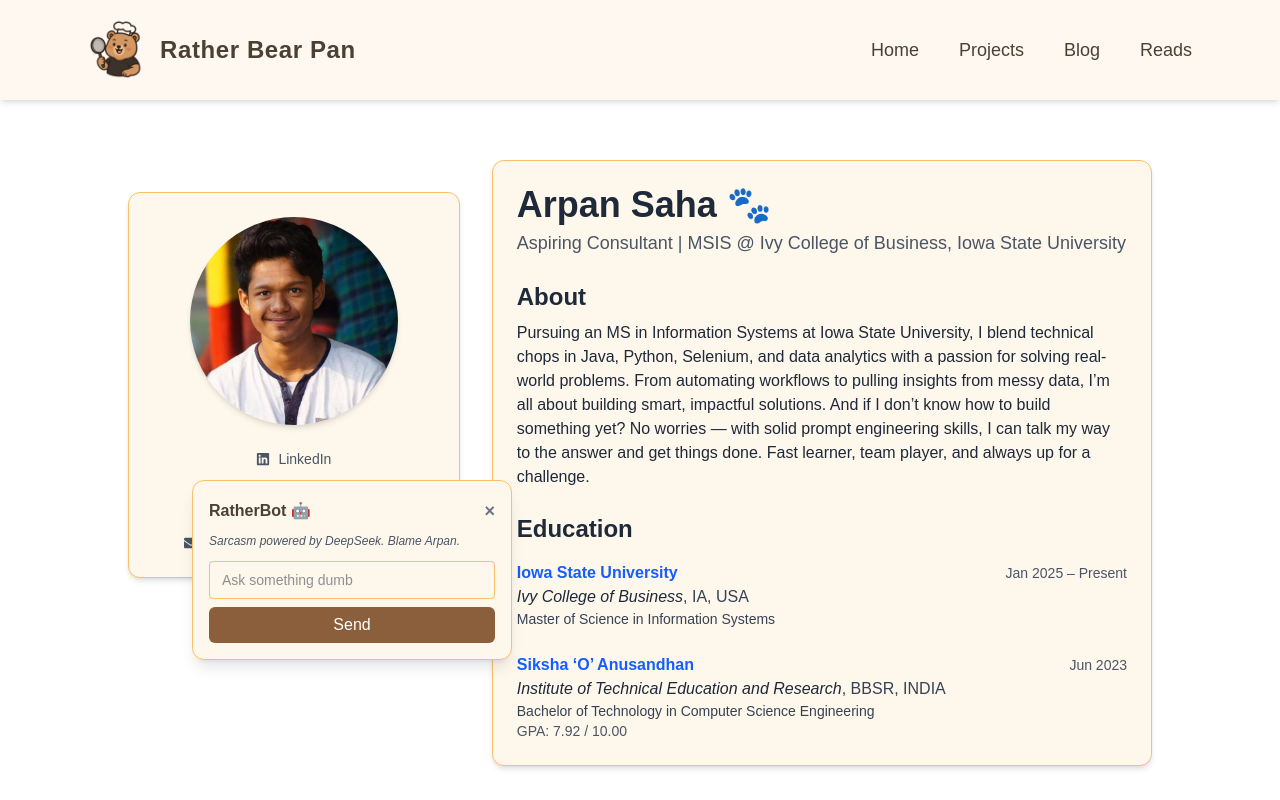
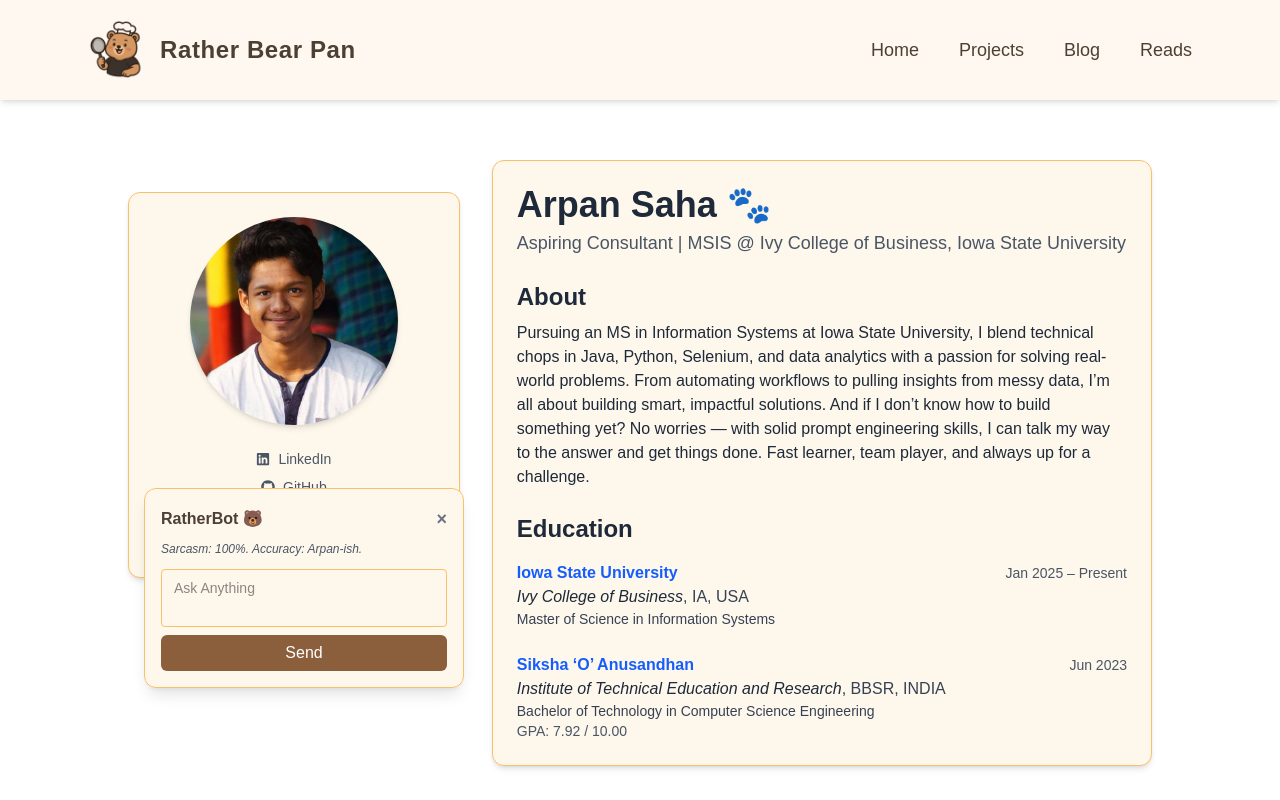
Before and after one commit to Arpan-bug/RatherBearPan, a Next.js app in the folder frontend/: page / in a window 1280 px wide. Both pictures are taken after a click on the button "🐻 Talk to RatherBot". Shown: the top 800 px of the page. Built offline with nearby package versions, Linux system fonts and the light colour scheme.

Commit message:
?? Final RatherBot?

```diff
--- a/frontend/components/DumbBot.js
+++ b/frontend/components/DumbBot.js
@@ -30,7 +30,7 @@
   };
 
   return (
-    <div className="fixed bottom-35 left-3/4 sm:left-[22%] md:left-[18%] lg:left-[15%] z-50">
+    <div className="fixed bottom-28 left-12 sm:left-16 md:left-32 lg:left-36 z-50">
       {!open ? (
         <button
           onClick={() => setOpen(true)}
@@ -39,9 +39,9 @@
           🐻 Talk to RatherBot
         </button>
       ) : (
-        <div className="w-80 bg-[#FEF7EC] border border-[#F9C06B] rounded-xl shadow-lg p-4">
+        <div className="w-80 max-h-[70vh] bg-[#FEF7EC] border border-[#F9C06B] rounded-xl shadow-lg p-4 flex flex-col justify-between overflow-hidden">
           <div className="flex justify-between items-center mb-2">
-            <h3 className="text-md font-bold text-[#4B4032]">RatherBot 🤖</h3>
+            <h3 className="text-md font-bold text-[#4B4032]">RatherBot 🐻</h3>
             <button
               onClick={() => setOpen(false)}
               className="text-gray-500 hover:text-red-500 text-lg font-bold"
@@ -51,21 +51,28 @@
           </div>
 
           <p className="text-xs text-gray-600 italic mb-3">
-            Sarcasm powered by DeepSeek. Blame Arpan.
+          Sarcasm: 100%. Accuracy: Arpan-ish.
           </p>
 
           {response && (
-            <div className="text-sm text-gray-800 mb-3 border rounded p-2 bg-white">
-              <strong>RatherBot:</strong> {response}
+            <div className="text-sm text-gray-800 mb-3 border rounded p-2 bg-white overflow-y-auto max-h-40">
+              <strong className="text-[#8B5E3C]">RatherBot:</strong>{' '}
+              <span>{loading ? '...' : response}</span>
             </div>
           )}
 
-          <input
-            type="text"
+          <textarea
             value={input}
             onChange={(e) => setInput(e.target.value)}
-            placeholder="Ask something dumb"
-            className="w-full px-3 py-2 border border-[#F9C06B] rounded mb-2 text-sm"
+            onKeyDown={(e) => {
+              if (e.key === 'Enter' && !e.shiftKey) {
+                e.preventDefault();
+                handleSend();
+              }
+            }}
+            placeholder="Ask Anything"
+            className="w-full px-3 py-2 border border-[#F9C06B] rounded mb-2 text-sm resize-none"
+            rows={2}
           />
 
           <button
--- a/frontend/pages/index.js
+++ b/frontend/pages/index.js
@@ -369,8 +369,9 @@
 
           </div>
         </div>
+        </main>
+
         <RatherBot />
-      </main>
 
 
       <footer className="mt-12 bg-[#FFF8F1] text-[#4B4032] py-6 border-t border-gray-200">
```
